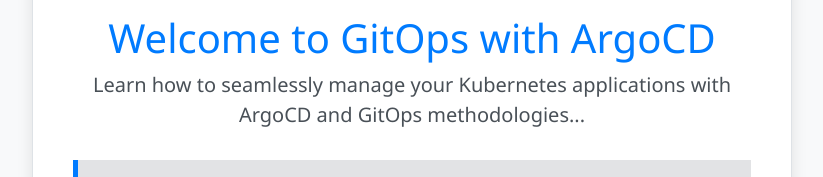
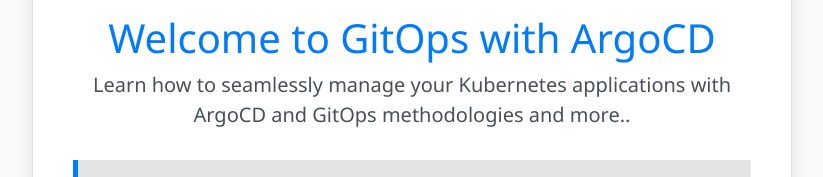
Before and after one commit to EzioDEVio/GitOps-ArgoCD-App, a website: page public/index.html in a window 1280 px wide. Shown: the part 272-449 px from the top of the page, without its empty margins (228-1051 px from the left). Drawn offline with nearby package versions, Linux system fonts and the light colour scheme.

Commit message:
added to index.html

```diff
--- a/public/index.html
+++ b/public/index.html
@@ -45,7 +45,7 @@
       <div class="col-md-8 text-center hero-section">
         <img src="images/argocd.png" alt="ArgoCD Logo" class="argo-logo" onerror="this.onerror=null; this.src='images/default-logo.png'; alert('Failed to load the specified image!');">
         <h1 class="header-color">Welcome to GitOps with ArgoCD</h1>
-        <p class="lead text-color">Learn how to seamlessly manage your Kubernetes applications with ArgoCD and GitOps methodologies...</p>
+        <p class="lead text-color">Learn how to seamlessly manage your Kubernetes applications with ArgoCD and GitOps methodologies and more..</p>
         <div class="info-box">
           <h4 class="header-color">Why GitOps?</h4>
           <p>GitOps is a paradigm that takes DevOps best practices used for application development, such as version control, collaboration, compliance, and CI/CD, and applies them to infrastructure automation.</p>
```
